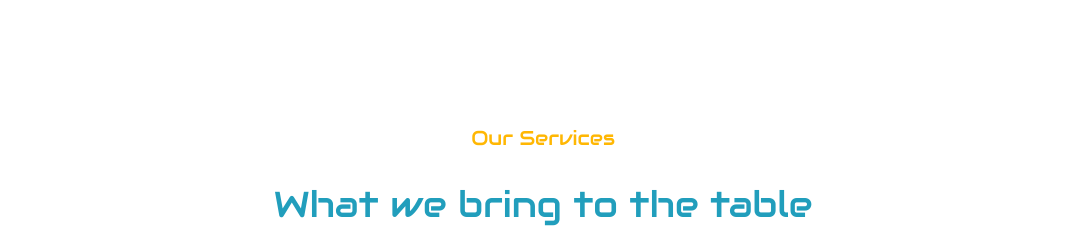
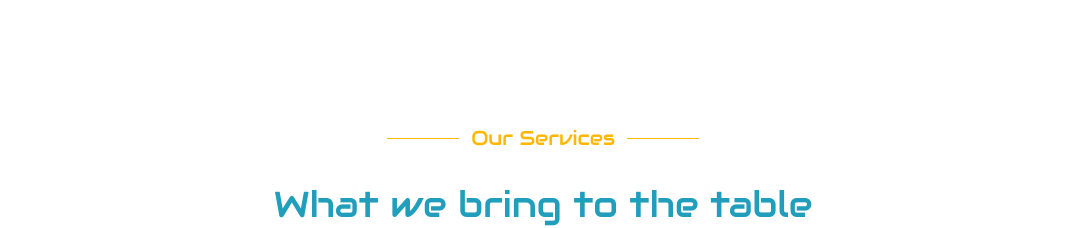
Before and after one commit to bongomin256/bongomin_designs, a React (Vite) app: page / in a window 1280 px wide. Shown: the part 1020-1248 px from the top of the page, without its empty margins (97-1182 px from the left). Built offline with nearby package versions, Linux system fonts and the light colour scheme.

Commit message:
added a line before and after the h3 in the header of our service section

```diff
--- a/src/components/OurServiceHome.jsx
+++ b/src/components/OurServiceHome.jsx
@@ -11,13 +11,25 @@ const OurServiceHome = ({ bgDefault }) => {
     <SectionLayout bgDefault={"bg-white"}>
       <section>
         <div className="mb-[4.688rem]">
+          <div className="flex items-center justify-center gap-3 mb-6 text-center">
+            <span className=" w-[4.5rem] border-b border-cta-sec"></span>
+            <h3 className="inline-block text-cta-sec text-heading3-sm font-headerFonts">
+              Our Services
+            </h3>
+            <span className=" w-[4.5rem] border-b border-cta-sec"></span>
+          </div>
+          <h2 className="text-center text-heading-text text-heading2-sm font-headerFonts">
+            What we bring to the table
+          </h2>
+        </div>
+        {/* <div className="mb-[4.688rem]">
           <h3 className="mb-6 text-center text-cta-sec text-heading3-sm font-headerFonts">
             Our Services
           </h3>
           <h2 className="text-center text-heading-text text-heading2-sm font-headerFonts">
             What we bring to the table
           </h2>
-        </div>
+        </div> */}
         <section className="flex flex-col justify-center gap-5 md:flex-row md:flex-wrap lg:flex-nowrap">
           <ServiceCard services={services} />
         </section>
```
